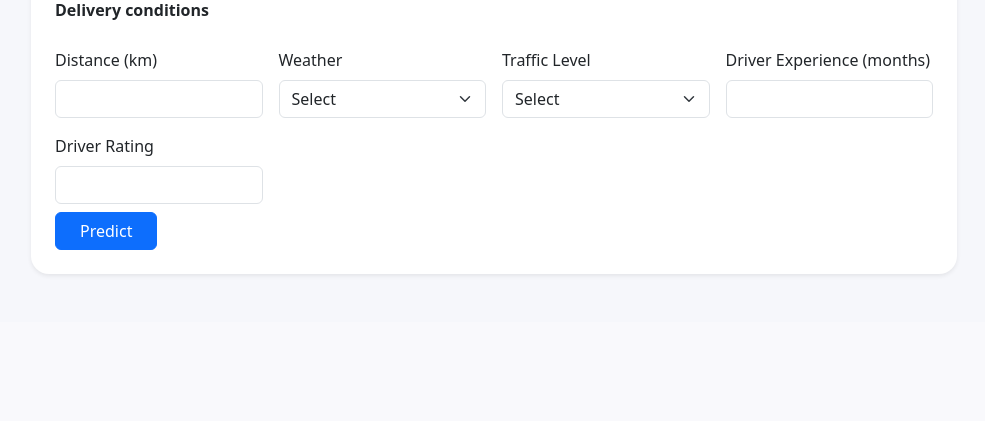
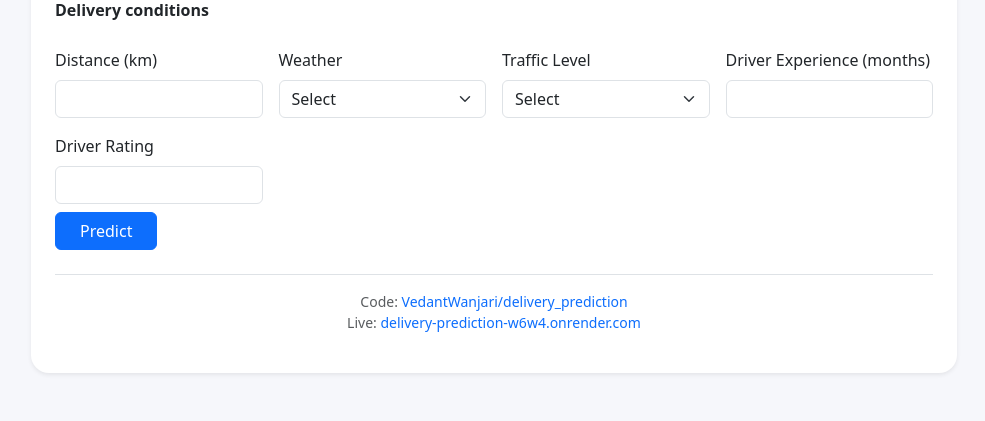
Before and after one commit to VedantWanjari/delivery_prediction, a FastAPI app: page / in a window 1280 px wide. Shown: the part 881-1302 px from the top of the page, without its empty margins (146-1131 px from the left). Before the commit the page ends 1157 px from the top, so only its background shows below. Run offline with FastAPI, Linux system fonts and the light colour scheme; parts of the project's set-up code (start-up, migrations or seed data) failed here and were passed over.

```diff
--- a/templates/index.html
+++ b/templates/index.html
@@ -16,6 +16,7 @@
       border-radius: 16px;
       padding: 16px;
     }
+    footer a { text-decoration: none; }
   </style>
 </head>
 <body>
@@ -253,11 +254,25 @@
             <div><strong>Late Delivery Prediction:</strong> {{ late_pred }}</div>
           </div>
           {% endif %}
+
+          <footer class="text-center text-muted small py-3 mt-4 border-top">
+            <div>
+              Code:
+              <a href="https://github.com/VedantWanjari/delivery_prediction" target="_blank" rel="noopener noreferrer">
+                VedantWanjari/delivery_prediction
+              </a>
+            </div>
+            <div>
+              Live:
+              <a href="https://delivery-prediction-w6w4.onrender.com/" target="_blank" rel="noopener noreferrer">
+                delivery-prediction-w6w4.onrender.com
+              </a>
+            </div>
+          </footer>
         </div>
       </div>
     </div>
   </div>
-
 
   <script>
     const AREAS_BY_CITY = {{ areas_by_city | tojson }};
```
